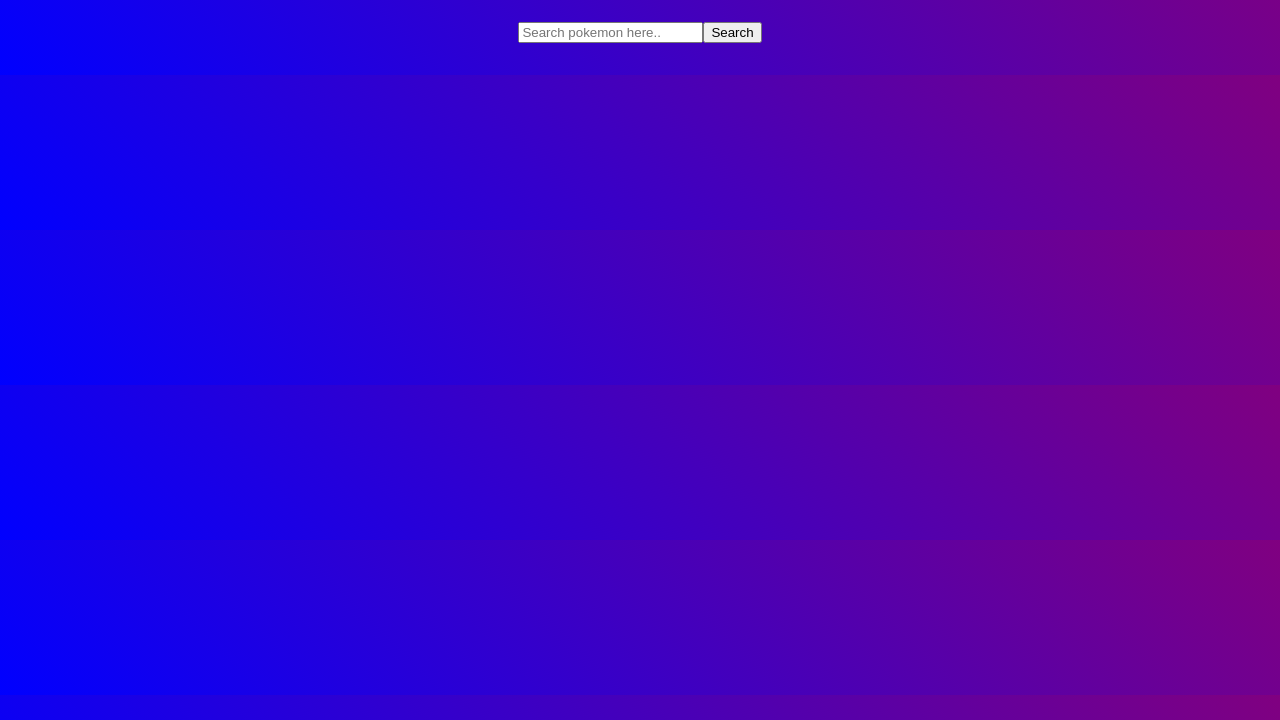
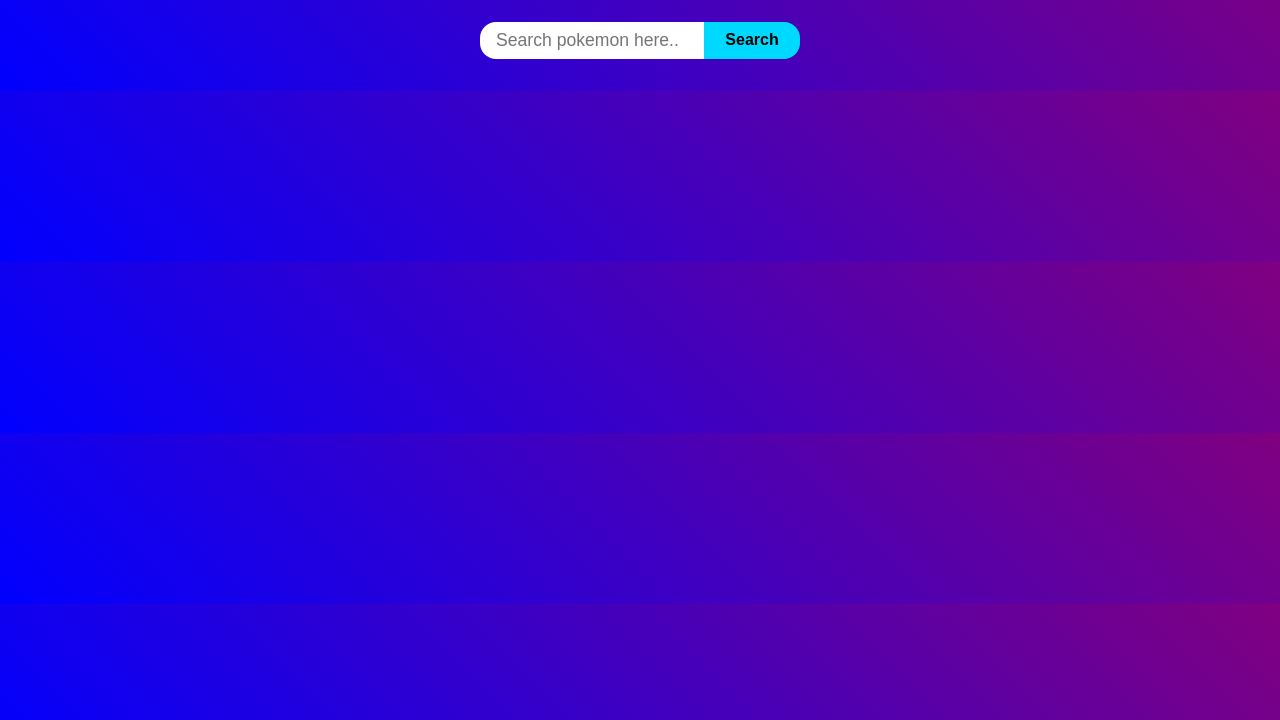
Before and after one commit to 21ciprian/poke-that-mon, a website: page index.html in a window 1280 px wide. Shown: the part 80-800 px from the top of the page. Drawn offline with Linux system fonts and the light colour scheme; no server answers.

Commit message:
Styled input and search button

```diff
--- a/main.css
+++ b/main.css
@@ -26,3 +26,31 @@ h1 {
 	justify-content: center;
 	margin: 1rem auto 2rem;
 }
+input {
+	width: 70%;
+	border: none;
+	font-size: 1.1rem;
+	padding: 0.5rem 1rem;
+	border-bottom-left-radius: 1rem;
+	border-top-left-radius: 1rem;
+}
+input:focus {
+	border: 0;
+	outline: none;
+}
+button {
+	width: 30%;
+	height: inherit;
+	font-size: 1rem;
+	font-weight: bold;
+	border: 0;
+	border-bottom-right-radius: 1rem;
+	border-top-right-radius: 1rem;
+	cursor: pointer;
+	background-color: rgb(0, 217, 255);
+	transition: 0.2s ease-out;
+}
+button:hover {
+	background-color: rgb(6, 138, 161);
+	color: white;
+}
```
